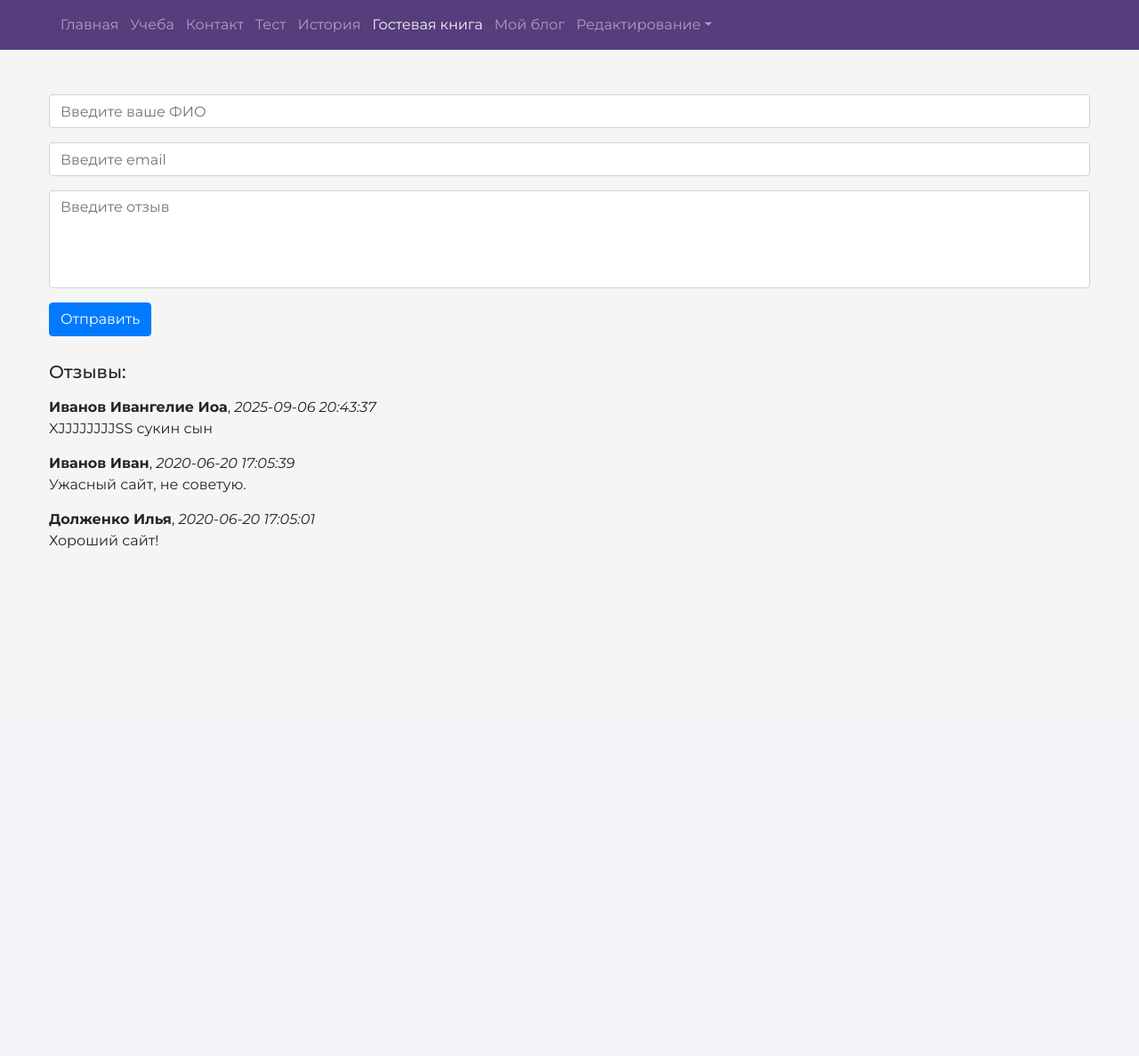
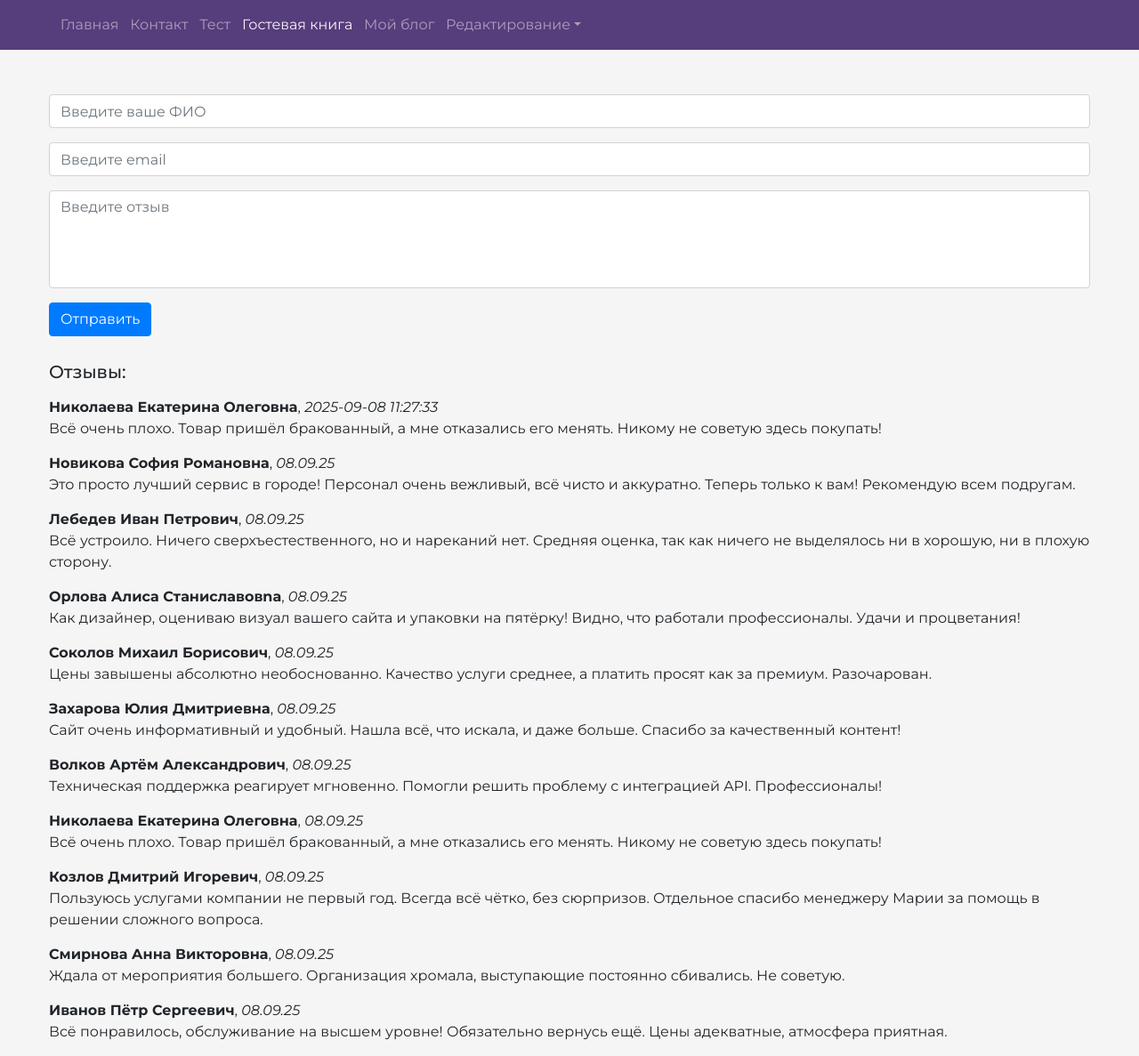
Before and after one commit to xaskilaki008/DZH-2lb-WEB, a PHP site: page /GuestBook in a window 1280 px wide. Shown: the whole page at 89% size. Before the commit the page ends 617 px from the top, so only its background shows below. Run offline with PHP 8.4, Linux system fonts and the light colour scheme.

Commit message:
Незначительные изменения

```diff
--- a/app/models/GuestBookModel.php
+++ b/app/models/GuestBookModel.php
@@ -13,6 +13,7 @@ class GuestBookModel extends Model {
 
     public function addReview($data) {
     $file = fopen('reviews.inc', 'a+');
+    $str = ''; // Инициализируем переменную
 
     foreach($data as $item) {
         $str .= $item . ';';
--- a/app/views/GuestBookView.php
+++ b/app/views/GuestBookView.php
@@ -1,16 +1,16 @@
 <section class="content container">
     <form action="/guestbook/create" method="POST">
         <div class="form-group">
-            <input type="text" class="form-control tooltip-input" name="fullname" value="<?if (isset($_POST["fullname"])) echo $_POST["fullname"];?>"
+            <input type="text" class="form-control tooltip-input" name="fullname" value="<?php if (isset($_POST["fullname"])) echo $_POST["fullname"];?>"
                 title="Фамилия Имя Отчество" placeholder="Введите ваше ФИО" autocomplete="off">
         </div>
         <div class="form-group">
             <input type="text" class="form-control tooltip-input" name="Email" title="Пример: ivanov@gmail.com"
-                value="<?if (isset($_POST["Email"])) echo $_POST["Email"];?>"
+                value="<?php if (isset($_POST["Email"])) echo $_POST["Email"];?>"
                 placeholder="Введите email" autocomplete="off">
         </div>
         <div class="form-group">
-            <textarea class="form-control" name="review" rows="4" placeholder="Введите отзыв"><?if (isset($_POST["review"])) echo $_POST["review"];?></textarea>
+            <textarea class="form-control" name="review" rows="4" placeholder="Введите отзыв"><?php if (isset($_POST["review"])) echo $_POST["review"];?></textarea>
         </div>
         <button class="btn btn-primary" type="submit">Отправить</button>
     </form>
--- a/app/views/LayoutView.php
+++ b/app/views/LayoutView.php
@@ -25,17 +25,11 @@
                     <li class="nav-item">
                         <a class="nav-link <?php if ($title == "Главная") echo('menu-link-active') ?>" href="/">Главная</a>
                     </li>
-                                        <li class="nav-item">
-                        <a class="nav-link <?php if ($title == "Учеба") echo('menu-link-active') ?>" href="/studies">Учеба</a>
-                    </li>
-                                        <li class="nav-item">
+                    <li class="nav-item">
                         <a class="nav-link <?php if ($title == "Контакт") echo('menu-link-active') ?>" href="/contact">Контакт</a>
                     </li>
                     <li class="nav-item">
                         <a class="nav-link <?php if ($title == "Тест") echo('menu-link-active') ?>" href="/test">Тест</a>
-                    </li>
-                    <li class="nav-item">
-                        <a class="nav-link <?php if ($title == "История") echo('menu-link-active') ?>" href="/history">История</a>
                     </li>
                     <li class="nav-item">
                         <a class="nav-link <?php if ($title == "Гостевая книга") echo('menu-link-active') ?>" href="/guestbook">Гостевая книга</a>
--- a/app/views/TestView.php
+++ b/app/views/TestView.php
@@ -6,12 +6,12 @@
                 <label for="inputFio">ФИО</label>
                 <input type="text" class="form-control tooltip-input" name="fullname"
                     title="Фамилия Имя Отчество через пробел" placeholder="Введите ваше ФИО"
-                    value="<?if (isset($_POST["fullname"])) echo $_POST["fullname"];?>" autocomplete="off" autofocus>
+                    value="<?php if (isset($_POST["fullname"])) echo $_POST["fullname"];?>" autocomplete="off" autofocus>
             </div>
             <div class="form-group col-md-6">
                 <label for="inputGroup">Группа</label>
                 <input type="text" class="form-control tooltip-input" name="group" placeholder="Введите название группы"
-                    value="<?if (isset($_POST["group"])) echo $_POST["group"];?>" title="Пример: ИС-32" autocomplete="off">
+                    value="<?php if (isset($_POST["group"])) echo $_POST["group"];?>" title="Пример: ИС-32" autocomplete="off">
             </div>
         </div>
         <div class="form-group">
@@ -57,7 +57,7 @@
         <div class="form-group">
             <label for="inputQ">Что такое множество?</label>
             <input type="text" class="form-control" id="inputQ" name="q3"
-                value="<?if (isset($_POST["q3"])) echo $_POST["q3"];?>" placeholder="Введите ответ" autocomplete="off">
+                value="<?php if (isset($_POST["q3"])) echo $_POST["q3"];?>" placeholder="Введите ответ" autocomplete="off">
         </div>
         <button class="btn btn-primary" type="submit">Отправить</button>
     </form>
--- a/reviews.inc
+++ b/reviews.inc
@@ -1,3 +1,11 @@
-Долженко Илья;ilay00@mail.ru;2020-06-20 17:05:01;Хороший сайт!;
-Иванов Иван;ivan@gmail.com;2020-06-20 17:05:39;Ужасный сайт, не советую.;
-Иванов Ивангелие Иоа;sds@fdfd.dfd;2025-09-06 20:43:37;XJJJJJJJJSS сукин сын;
+Иванов Пётр Сергеевич;petr.ivanov.1985@mail.ru;08.09.25;Всё понравилось, обслуживание на высшем уровне! Обязательно вернусь ещё. Цены адекватные, атмосфера приятная.;
+Смирнова Анна Викторовна;annasmirnova@yandex.ru;08.09.25;Ждала от мероприятия большего. Организация хромала, выступающие постоянно сбивались. Не советую.;
+Козлов Дмитрий Игоревич;dmitry.k.work@gmail.com;08.09.25;Пользуюсь услугами компании не первый год. Всегда всё чётко, без сюрпризов. Отдельное спасибо менеджеру Марии за помощь в решении сложного вопроса.;
+Николаева Екатерина Олеговна;katya_nikolaeva95@list.ru;08.09.25;Всё очень плохо. Товар пришёл бракованный, а мне отказались его менять. Никому не советую здесь покупать!;
+Волков Артём Александрович;a.volkov_it@company.io;08.09.25;Техническая поддержка реагирует мгновенно. Помогли решить проблему с интеграцией API. Профессионалы!;
+Захарова Юлия Дмитриевна;yulia.zakharova.teacher@school.edu;08.09.25;Сайт очень информативный и удобный. Нашла всё, что искала, и даже больше. Спасибо за качественный контент!;
+Соколов Михаил Борисович;misha.sokolov1977@inbox.ru;08.09.25;Цены завышены абсолютно необоснованно. Качество услуги среднее, а платить просят как за премиум. Разочарован.;
+Орлова Алиса Станиславовna;alice.orlova.design@gmail.com;08.09.25;Как дизайнер, оцениваю визуал вашего сайта и упаковки на пятёрку! Видно, что работали профессионалы. Удачи и процветания!;
+Лебедев Иван Петрович;ivan.lebedev.freelance@yahoo.com;08.09.25;Всё устроило. Ничего сверхъестественного, но и нареканий нет. Средняя оценка, так как ничего не выделялось ни в хорошую, ни в плохую сторону.;
+Новикова София Романовна;sophia.novikova.2001@bk.ru;08.09.25;Это просто лучший сервис в городе! Персонал очень вежливый, всё чисто и аккуратно. Теперь только к вам! Рекомендую всем подругам.;Волков Артём Александрович;a.volkov_it@company.io;2025-09-08 11:25:04; Техническая поддержка реагирует мгновенно. Помогли решить проблему с интеграцией API. Профессионалы!;
+Николаева Екатерина Олеговна;katya_nikolaeva95@list.ru;2025-09-08 11:27:33;Всё очень плохо. Товар пришёл бракованный, а мне отказались его менять. Никому не советую здесь покупать!;
```
Also changed, not shown: app/views/ContactView.php (+5 -5 lines). Lines whose indentation alone changed are shown as unchanged.
